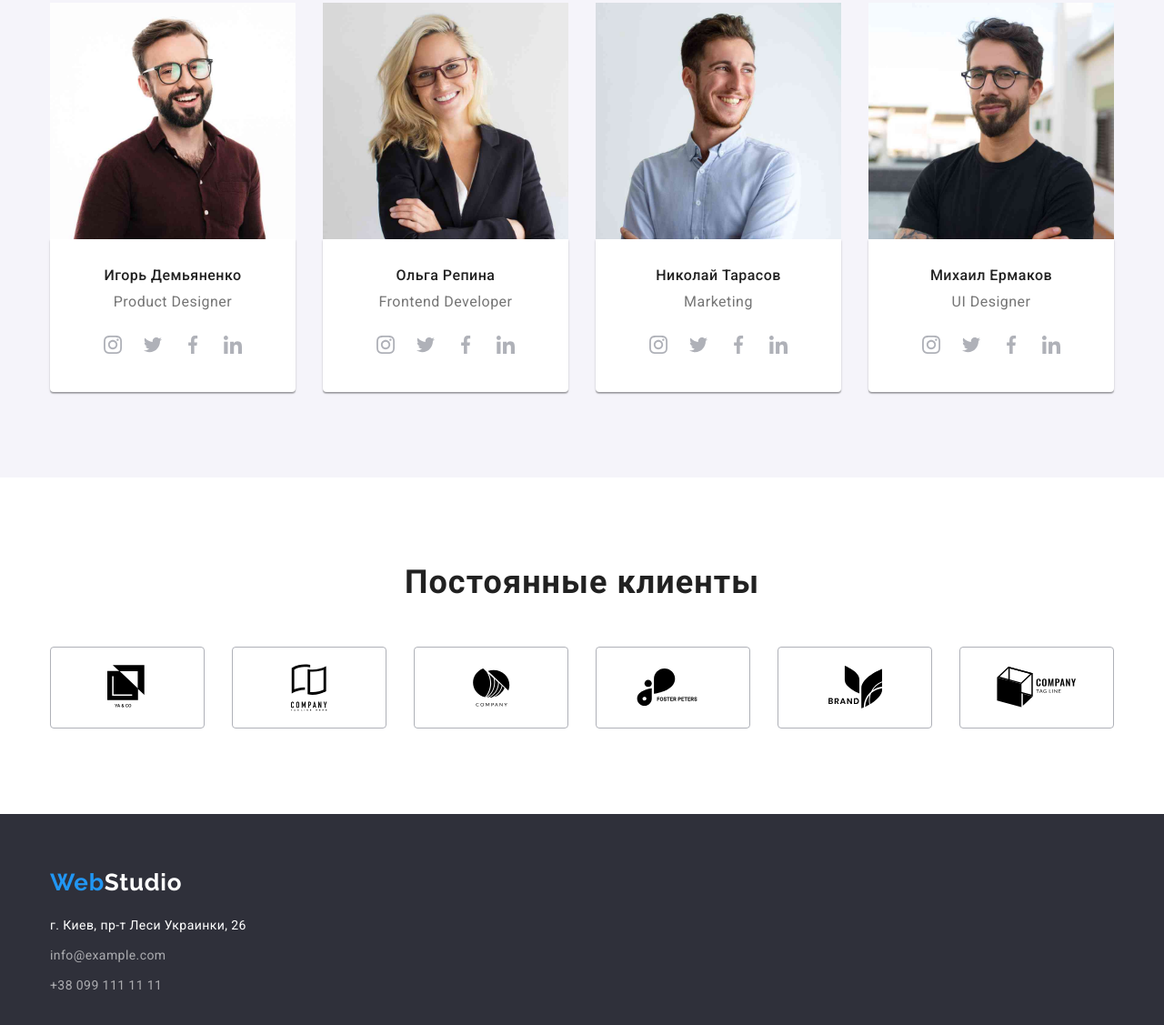
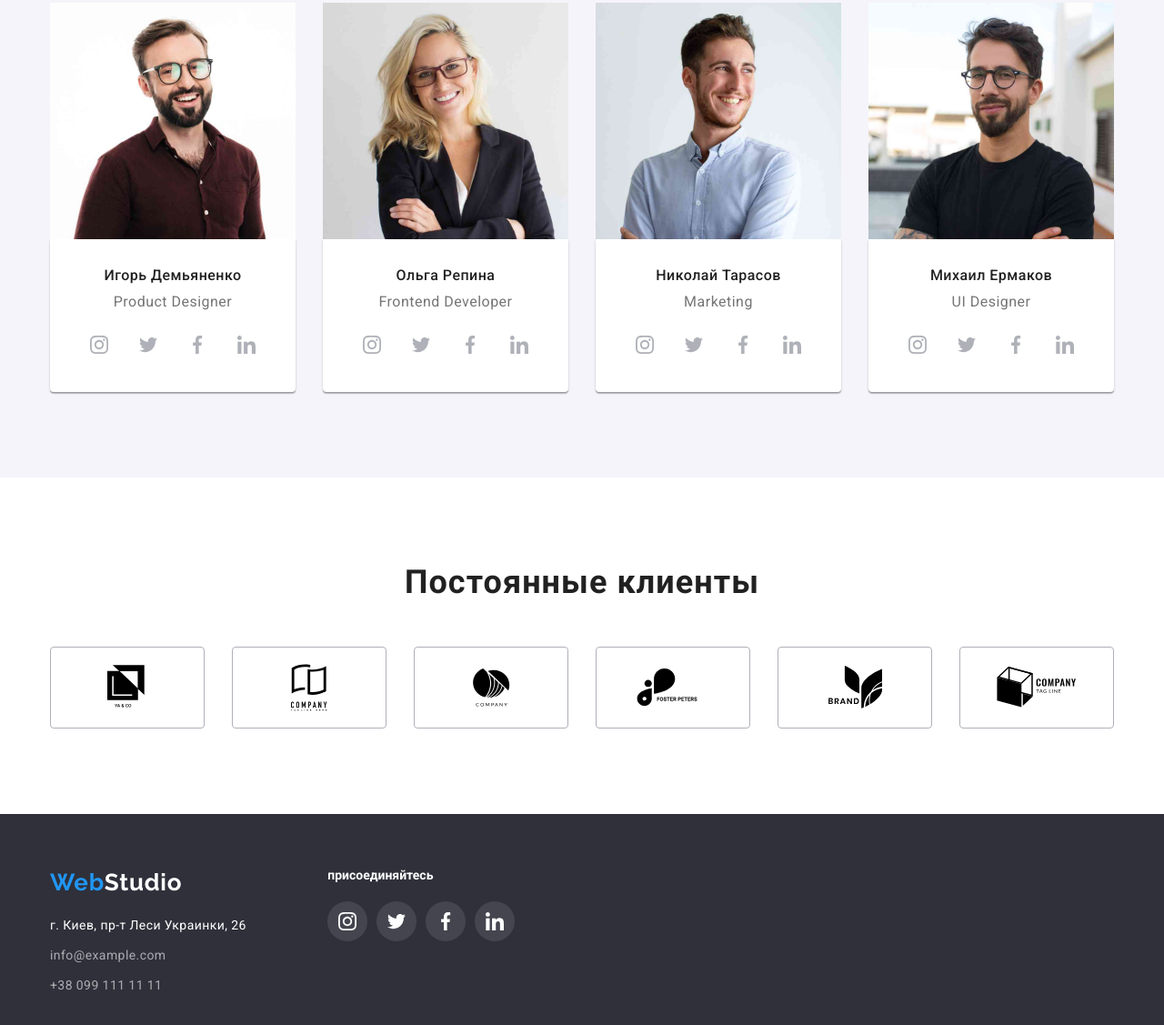
Before and after one commit to RostyslavKviatkovskyi/goit-markup-hw-04, a plain HTML site: page index.html in a window 1280 px wide. Shown: the part 1780-2907 px from the top of the page at 91% size. Drawn offline with nearby package versions, Linux system fonts and the light colour scheme.

Commit message:
добавляет кнопки в футер и исправления в секцию команды

```diff
--- a/css/styles.css
+++ b/css/styles.css
@@ -363,7 +363,7 @@ body {
   background-color: var(--background-color);
 }
 
-.social-list-link:not(:last-child) {
+.social-list-item:not(:last-child) {
   margin-right: 10px;
 }
 
@@ -393,6 +393,8 @@ body {
 .team-list-wrapper {
   padding-top: 30px;
   padding-bottom: 30px;
+  padding-right: 32px;
+  padding-left: 32px;
   display: flex;
   flex-direction: column;
   align-items: center;
@@ -519,6 +521,12 @@ body {
 
 /* FOOTER */
 
+.footer-title {
+  color: var(--background-color);
+  font-size: 14px;
+  line-height: 1.14;
+}
+
 .address {
   margin-top: 20px;
 }
@@ -527,6 +535,31 @@ body {
   background-color: var(--background-hero-footer);
   padding-top: 60px;
   padding-bottom: 60px;
+}
+
+.footer .container {
+  display: flex;
+}
+
+.social-footer .social-list {
+  margin-top: 20px;
+}
+
+.social-footer .social-list-link {
+  background-color: rgba(255, 255, 255, 0.1);
+}
+
+.social-footer .social-list-icon {
+  fill: var(--background-color);
+}
+
+.social-list-link:hover,
+.social-list-link:focus {
+  background-color: var(--accent-color);
+}
+
+.social-footer {
+  margin-left: 70px;
 }
 
 .footer-direct-address {
--- a/index.html
+++ b/index.html
@@ -391,6 +391,7 @@
     </main>
     <footer class="footer">
       <div class="container">
+        <div>
           <a class="logo link" href="./index.html">
             <p>Web<span class="logo-item-footer">Studio</span></p>
           </a>
@@ -419,6 +420,40 @@
             </ul>
           </address>
         </div>
+        <div class="social-footer">
+          <h2 class="footer-title">присоединяйтесь</h2>
+          <ul class="social-list list">
+            <li class="social-list-item">
+              <a href="" class="social-list-link link">
+                <svg class="social-list-icon">
+                  <use href="./images/sprite.svg#icon-instagram"></use>
+                </svg>
+              </a>
+            </li>
+            <li class="social-list-item">
+              <a href="" class="social-list-link link">
+                <svg class="social-list-icon">
+                  <use href="./images/sprite.svg#icon-twitter"></use>
+                </svg>
+              </a>
+            </li>
+            <li class="social-list-item">
+              <a href="" class="social-list-link link">
+                <svg class="social-list-icon">
+                  <use href="./images/sprite.svg#icon-facebook"></use>
+                </svg>
+              </a>
+            </li>
+            <li class="social-list-item">
+              <a href="" class="social-list-link link">
+                <svg class="social-list-icon">
+                  <use href="./images/sprite.svg#icon-linkedin"></use>
+                </svg>
+              </a>
+            </li>
+          </ul>
+        </div>
+      </div>
     </footer>
   </body>
 </html>
```
Lines whose indentation alone changed are shown as unchanged.
